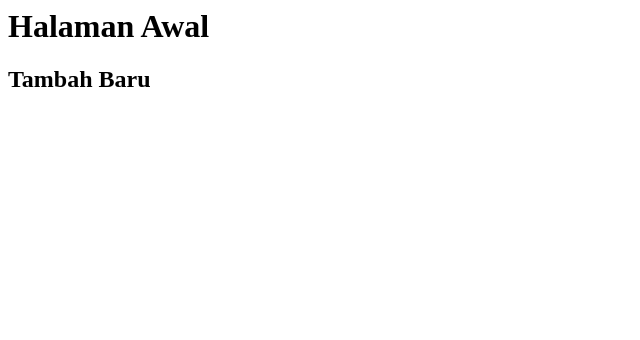
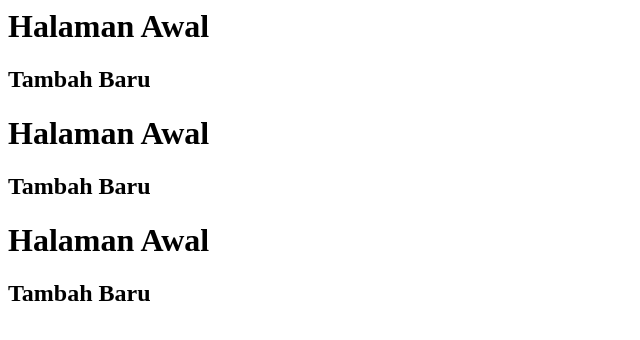
Before and after one commit to 1sul/tutorial, a plain HTML site: page index.html in a window 1280 px wide. Shown: the whole page, without its empty margins (0-640 px from the left). Drawn offline with Linux system fonts and the light colour scheme.

Commit message:
berubah dari github

```diff
--- a/index.html
+++ b/index.html
@@ -1,2 +1,6 @@
 <h1>Halaman Awal</h1>
 <h2>Tambah Baru</h2>
+<h1>Halaman Awal</h1>
+<h2>Tambah Baru</h2>
+<h1>Halaman Awal</h1>
+<h2>Tambah Baru</h2>
```
